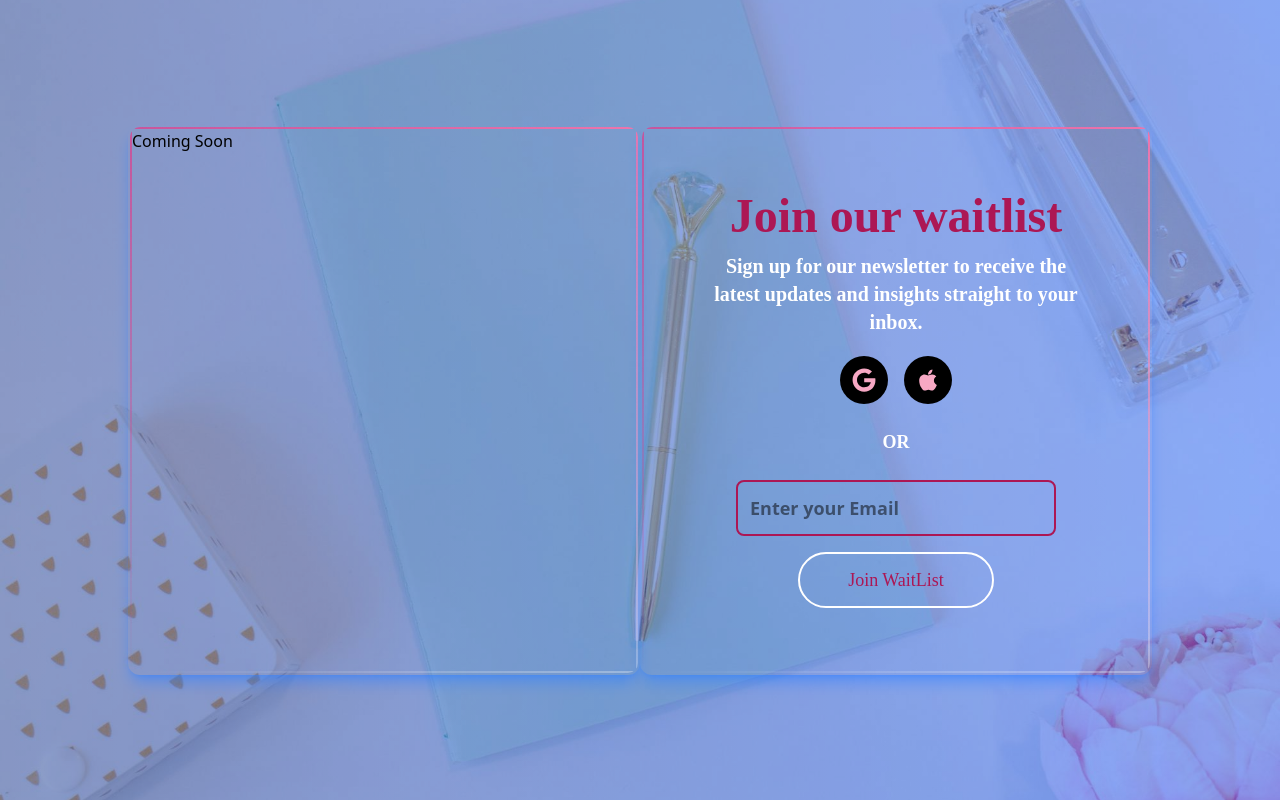
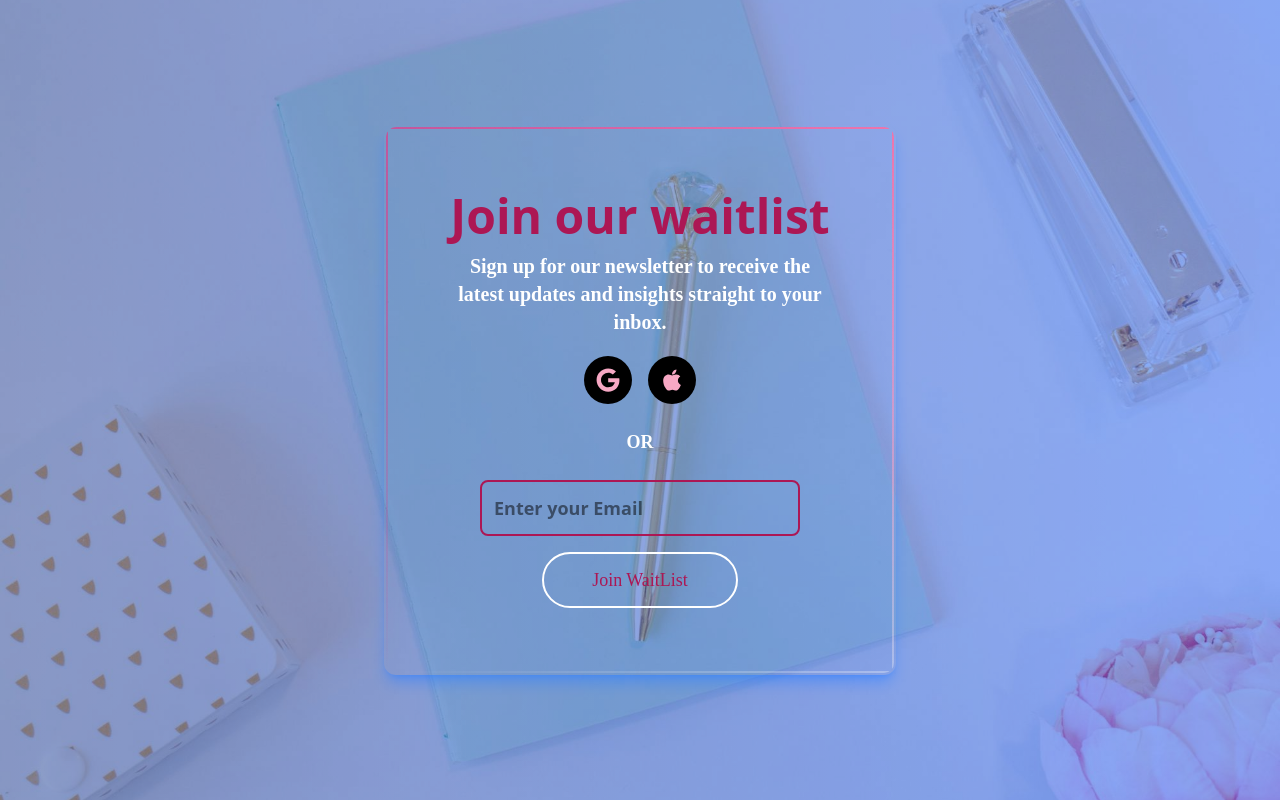
Before and after one commit to DeraJudy/blog_waitlist, a Next.js app: page / in a window 1280 px wide. Built offline with nearby package versions, Linux system fonts and the light colour scheme.

Commit message:
Font-Family Added

```diff
--- a/app/page.js
+++ b/app/page.js
@@ -22,15 +22,6 @@ export default function Home() {
           priority
         />
 
-        <div className="relative flex items-center justify-center w-full max-w-lg bg-transparent shadow-lg
-          shadow-blue-500/50 rounded-xl overflow-hidden
-          border-2 border-transparent p-8 h-auto sm:h-[500px] md:h-[550px]" >
-          <div className="absolute inset-0 w-full h-full border-2 border-transparent rounded-xl
-          animate-moving-border" >
-            <h2>Coming Soon</h2>
-          </div>
-        </div>
-
         <div
           className="relative flex items-center justify-center w-full max-w-lg bg-transparent shadow-lg
           shadow-blue-500/50 rounded-xl overflow-hidden
@@ -43,7 +34,7 @@ export default function Home() {
           {/* Inner Content */}
           <div className="relative z-10 text-white text-lg font-semibold px-2 md:px-8">
             <div className="text-center">
-              <h3 className="text-[#AC1754] font-primary  font-bold text-2xl sm:text-3xl md:text-5xl md:font-black ">
+              <h3 className="text-[#AC1754] ffont-primary font-bold text-2xl sm:text-3xl md:text-5xl md:font-black ">
                 Join our waitlist
               </h3>
               <p className="mt-3 text-[#ffffff] font-secondary font-normal text-base md:text-xl md:font-bold">
```
